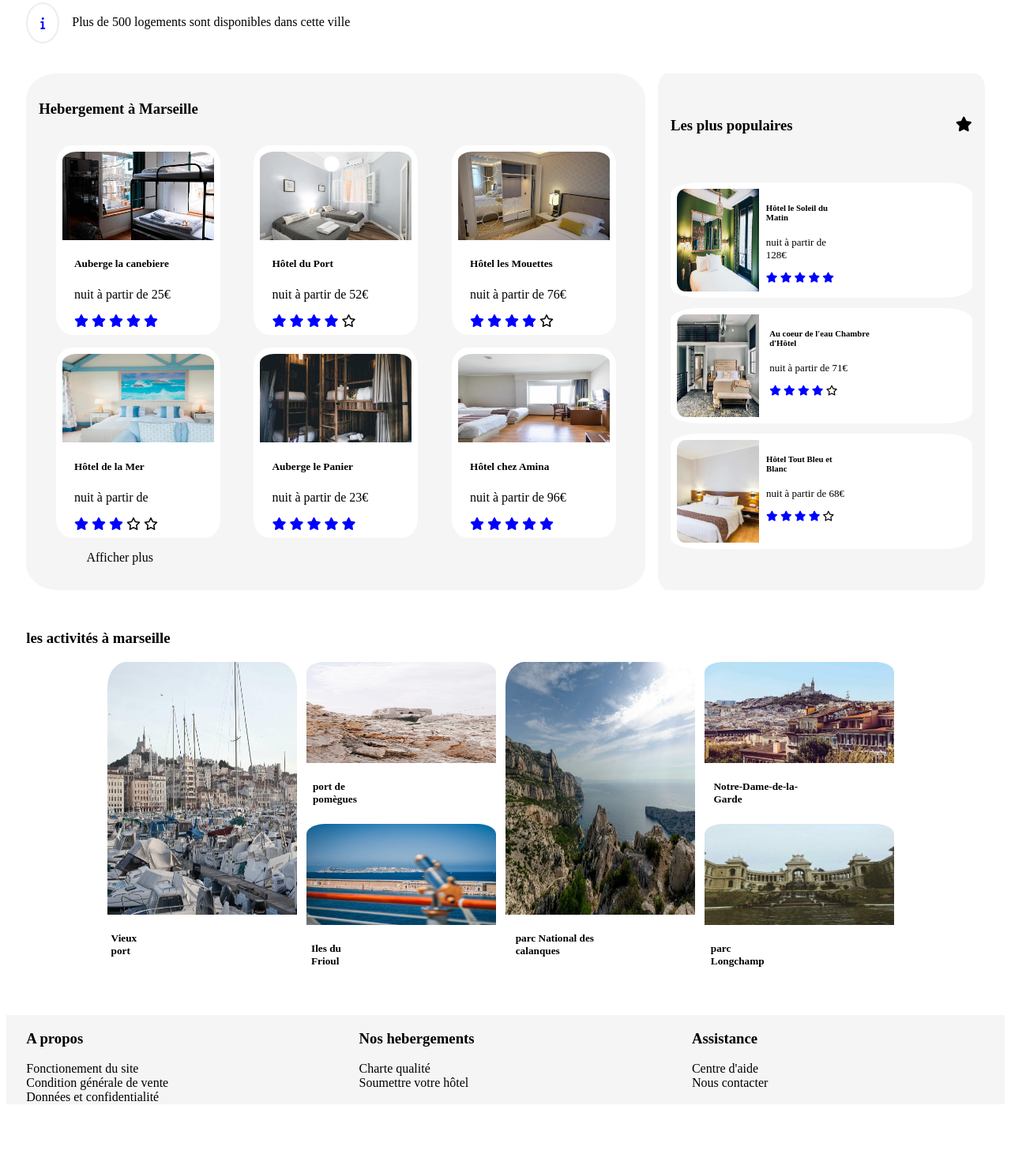
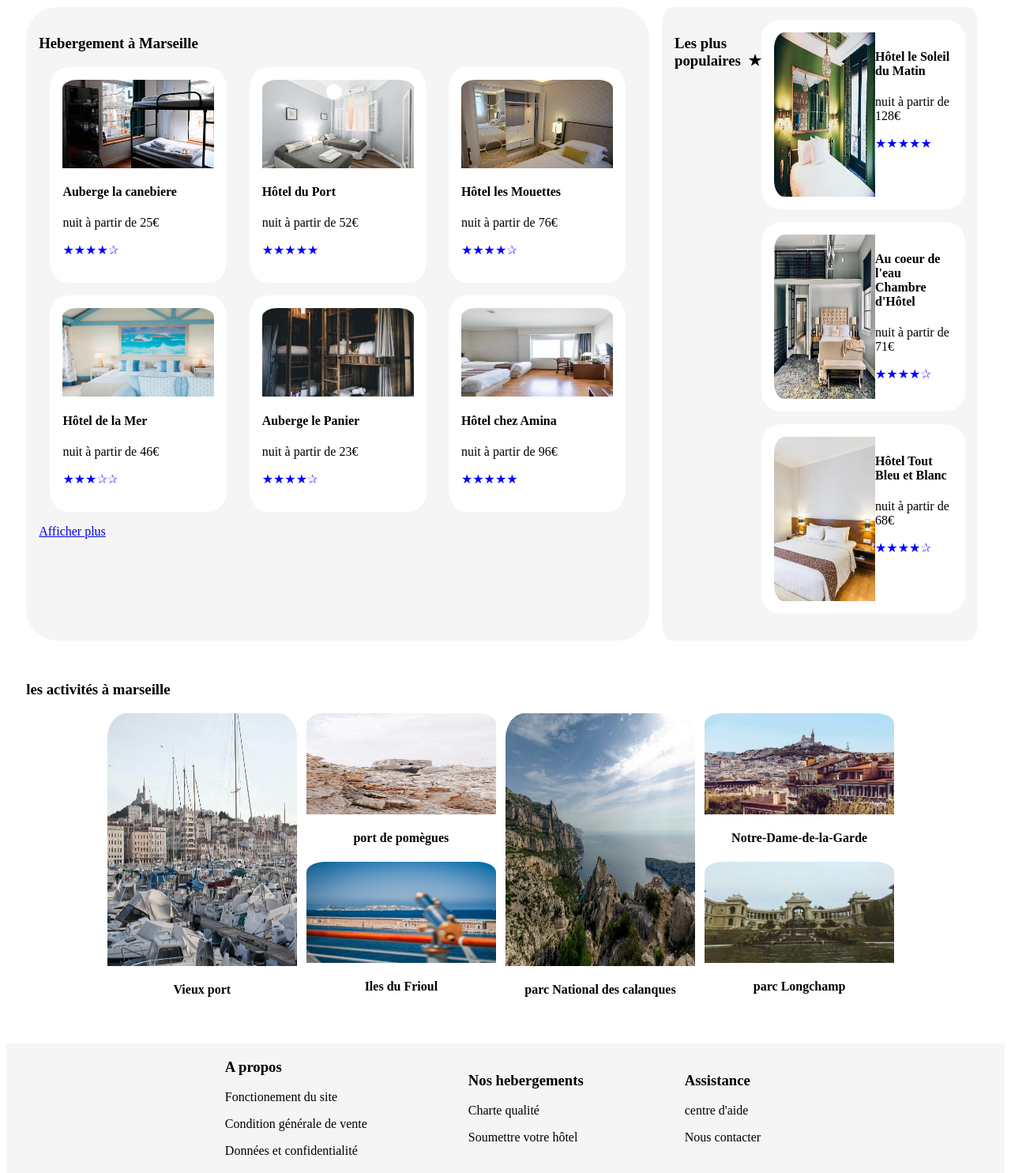
Before and after one commit to nadjiZz/projetbooki_nadji_diane, a plain HTML site: page index.html in a window 1280 px wide. Shown: the part 348-1833 px from the top of the page at 79% size. Before the commit the page ends 1754 px from the top, so only its background shows below. Drawn offline with Linux system fonts and the light colour scheme.

Commit message:
Revert "Mofifier"

```diff
--- a/index.html
+++ b/index.html
@@ -1,5 +1,6 @@
 <!DOCTYPE html>
 <html lang="Fr">
+
 <head>
   <meta charset="UTF-8">
   <meta http-equiv="X-UA-Compatible" content="IE=edge">
@@ -9,15 +10,14 @@
   <link rel="shortcut icon" href="siteweb_files/Booki.png">
   <script src="https://kit.fontawesome.com/174fd1685f.js" crossorigin="anonymous"></script>
   <title>Booki</title>
-  <!-- Liens vers les media-queries : -->
-  <link rel="stylesheet" href="./css/media-query-tab.css" media="screen and (min-width: 760px) and (max-width: 991px)"> <!-- Pour Tablettes -->
-  <link rel="stylesheet" href="./css/media-query-mob.css" media="screen and (max-width:759px)"> <!-- Pour Mobiles -->
-  <!--Lien pour le css -->
+
+  <!--section css -->
   <link rel="stylesheet" href="lib/style.css">
 </head>
 <!-- corps du projet -->
 <body>
   <header>
+      <!-- la nav bar -->
       <nav id="navigation">
             <img class="Imgbooki" src="siteweb_files/Booki.png" alt="logo_Booki">
               <a href="active">Hebergements</a>
@@ -33,7 +33,7 @@
           <button>Recherche</button>
         </div>
         <div class="filtre">
-            <div class="titrefiltre">Filtres</div>
+            <p>Filtres<p>
             <div class="filtrelist">
               <div class="listfiltre"><i class="fa-solid fa-money-bill-wave"></i><p>Economique</p></div>
               <div class="listfiltre"><i class="fa-solid fa-child-reaching"></i><p>Familial</p></div>
@@ -41,53 +41,34 @@
               <div class="listfiltre"><i class="fa-solid fa-dog"></i><p>Animaux autorisés</p></div>
             </div>
         </div>
-      <div class="info"><i class="fas fa-info"></i>
-      <p>Plus de 500 logements sont disponibles dans cette ville</p>
-      </div>
-    </header>
+      <div class="info"><i class="fa-solid fa-circle-info"></i>
+        Plus de 500 logements sont disponibles dans cette ville</div>
+  </header>
   <section id="contenu">
       <div class="hebergement_marseille">
         <h3>Hebergement à Marseille</h3>
         <div class=ligne>
           <div class="item"><img src="siteweb_files/cannebiere.jpg" alt="Auberge la canebiere" class="imag">
             <div class="itmtext">
-              <h5>Auberge la canebiere</h5>
+              <h4>Auberge la canebiere</h4>
               <p>nuit à partir de <a class="value">25&euro;</a></p>
-              <span class="stars flex-row">
-                <i class="fas fa-star star"></i>
-                <i class="fas fa-star star"></i>
-                <i class="fas fa-star star"></i>
-                <i class="fas fa-star star"></i>
-                <i class="fas fa-star star"></i>
-            </span>
+              <P class="etoile">&#9733;&#9733;&#9733;&#9733;<a class="opacité">&#10032;</a></P>
             </div>
           </div>
           <div class="item">
             <img src="siteweb_files/port.jpg" alt="Hôtel du Port" class="imag">
             <div class="itmtext">
-              <h5>Hôtel du Port</h5>
+              <h4>Hôtel du Port</h4>
               <p>nuit à partir de <a class="value">52&euro;</a></p>
-              <span class="stars flex-row">
-                <i class="fas fa-star star"></i>
-                <i class="fas fa-star star"></i>
-                <i class="fas fa-star star"></i>
-                <i class="fas fa-star star"></i>
-                <i class="fa-regular fa-star"></i>
-            </span>
+              <P class="etoile">&#9733;&#9733;&#9733;&#9733;&#9733;</P>
             </div>
           </div>
           <div class="item">
             <img src="siteweb_files/mouette.jpg" alt="Hôtel les Mouettes" class="imag">
             <div class="itmtext">
-              <h5>Hôtel les Mouettes</h5>
+              <h4>Hôtel les Mouettes</h4>
               <p>nuit à partir de <a class="value">76&euro;</a></p>
-              <span class="stars flex-row">
-                <i class="fas fa-star star"></i>
-                <i class="fas fa-star star"></i>
-                <i class="fas fa-star star"></i>
-                <i class="fas fa-star star"></i>
-                <i class="fa-regular fa-star"></i>
-            </span>
+              <P class="etoile">&#9733;&#9733;&#9733;&#9733;<a class="opacité">&#10032;</a></P>
             </div>
           </div>
         </div>
@@ -95,91 +76,55 @@
           <div class="item">
             <img src="siteweb_files/mer.jpg" alt="Hôtel de la Mer" class="imag">
             <div class="itmtext">
-              <h5>Hôtel de la Mer</h5>
-              <p>nuit à partir de </p>
-              <span class="stars flex-row">
-                <i class="fas fa-star star"></i>
-                <i class="fas fa-star star"></i>
-                <i class="fas fa-star star"></i>
-                <i class="fa-regular fa-star"></i>
-                <i class="fa-regular fa-star"></i>
-            </span>
+              <h4>Hôtel de la Mer</h4>
+              <p>nuit à partir de <a class="value">46&euro;</a></p>
+              <P class="etoile">&#9733;&#9733;&#9733;<a class="opacité">&#10032;&#10032;</a></P>
             </div>
           </div>
           <div class="item">
             <img src="siteweb_files/panier.jpg" alt="Auberge le Panier" class="imag">
             <div class="itmtext">
-              <h5>Auberge le Panier</h5>
+              <h4>Auberge le Panier</h4>
               <p>nuit à partir de <a class="value">23&euro;</a></p>
-              <span class="stars flex-row">
-                <i class="fas fa-star star"></i>
-                <i class="fas fa-star star"></i>
-                <i class="fas fa-star star"></i>
-                <i class="fas fa-star star"></i>
-                <i class="fas fa-star star"></i>
-            </span>
+              <P class="etoile">&#9733;&#9733;&#9733;&#9733;<a class="opacité">&#10032;</a></P>
             </div>
           </div>
           <div class="item">
             <img src="siteweb_files/amina.jpg" alt="Hôtel chez Amina" class="imag">
             <div class="itmtext">
-              <h5>Hôtel chez Amina</h5>
+              <h4>Hôtel chez Amina</h4>
               <p>nuit à partir de <a class="value">96&euro;</a></p>
-              <span class="stars flex-row">
-                <i class="fas fa-star star"></i>
-                <i class="fas fa-star star"></i>
-                <i class="fas fa-star star"></i>
-                <i class="fas fa-star star"></i>
-                <i class="fas fa-star star"></i>
-            </span>
+              <P class="etoile">&#9733;&#9733;&#9733;&#9733;&#9733;<a class="opacité"></a></P>
             </div>
           </div>
         </div>
-        <p>Afficher plus</p>
+        <a href="Afficher plus">Afficher plus</a>
       </div>
       <div id="populaire">
-        <h3 class="espacement">Les plus populaires <i class="fas fa-star star"></i></h3>
+        <h3>Les plus populaires <a class="ecart">&#9733;</a></h3>
         <div class=block>
           <div class="items">
             <img src="siteweb_files/soleil.jpg" alt="Hôtel le Soleil du Matin" class="image">
             <div class="itmtext">
-              <h5>Hôtel le Soleil du Matin</h5>
+              <h4>Hôtel le Soleil du Matin</h4>
               <p>nuit à partir de <a class="value">128&euro;</a></p>
-              <span class="stars">
-                <i class="fas fa-star star"></i>
-                <i class="fas fa-star star"></i>
-                <i class="fas fa-star star"></i>
-                <i class="fas fa-star star"></i>
-                <i class="fas fa-star star"></i>
-            </span>
+              <P class="etoile">&#9733;&#9733;&#9733;&#9733;&#9733;</P>
             </div>
           </div>
           <div class="items">
             <img src="siteweb_files/coeur.jpg" alt="Au coeur de l'eau Chambre d'Hôtel" class="image">
             <div class="itmtext">
-              <h5>Au coeur de l'eau Chambre d'Hôtel</h5>
+              <h4>Au coeur de l'eau Chambre d'Hôtel</h4>
               <p>nuit à partir de <a class="value">71&euro;</a></p>
-              <span class="stars flex-row">
-                <i class="fas fa-star star"></i>
-                <i class="fas fa-star star"></i>
-                <i class="fas fa-star star"></i>
-                <i class="fas fa-star star"></i>
-                <i class="fa-regular fa-star"></i>
-            </span>
+              <P class="etoile">&#9733;&#9733;&#9733;&#9733;<a class="opacité">&#10032;</a></P>
             </div>
           </div>
           <div class="items">
             <img src="siteweb_files/bleublanc.jpg" alt="Hôtel Tout Bleu et Blanc" class="image">
             <div class="itmtext">
-              <h5>Hôtel Tout Bleu et Blanc</h5>
+              <h4>Hôtel Tout Bleu et Blanc</h4>
               <p>nuit à partir de <a class="value">68&euro;</a></p>
-              <span class="stars flex-row">
-                <i class="fas fa-star star"></i>
-                <i class="fas fa-star star"></i>
-                <i class="fas fa-star star"></i>
-                <i class="fas fa-star star"></i>
-                <i class="fa-regular fa-star"></i>
-            </span>
+              <P class="etoile">&#9733;&#9733;&#9733;&#9733;<a class="opacité">&#10032;</a></P>
             </div>
           </div>
         </div>
@@ -192,7 +137,7 @@
             <div class="iten">
               <img src="siteweb_files/vieuxport.jpg" alt="Vieux port" class="imge">
               <div class="itmtext">
-                <h5>Vieux port</h5>
+                <h4>Vieux port</h4>
               </div>
             </div>
           </div>
@@ -200,13 +145,13 @@
             <div class="itenn">
               <img src="siteweb_files/pomegue.jpg" alt="port de pomègues" class="imagee">
               <div class="itmtext">
-                <h5>port de pomègues</h5>
+                <h4>port de pomègues</h4>
               </div>
             </div>
             <div class="itenn">
               <img src="siteweb_files/fioul.jpg" alt="Iles du Frioul" class="imgee">
               <div class="itmtext">
-                <h5>Iles du Frioul</h5>
+                <h4>Iles du Frioul</h4>
               </div>
             </div>
           </div>
@@ -214,7 +159,7 @@
             <div class="iten">
               <img src="siteweb_files/calandre.jpg" alt="parc National des calanques" class="imge">
               <div class="itmtext">
-                <h5>parc National des calanques</h5>
+                <h4>parc National des calanques</h4>
               </div>
             </div>
           </div>
@@ -222,34 +167,34 @@
             <div class="itenn">
               <img src="siteweb_files/n-d-garde.jpg" alt="Notre-Dame-de-la-Garde" class="imgee">
               <div class="itmtext">
-                <h5>Notre-Dame-de-la-Garde</h5>
+                <h4>Notre-Dame-de-la-Garde</h4>
               </div>
             </div>
             <div class="itenn">
               <img src="siteweb_files/longchamp.jpg" alt="parc Longchamp" class="imagee">
               <div class="itmtext">
-                <h5>parc Longchamp</h5>
+                <h4>parc Longchamp</h4>
               </div>
             </div>
           </div>
         </div>
     </div>
   <footer>
-      <div class="foot">
+      <div class="propos">
         <h3>A propos</h3>
-          <a href="#" class="foot_element">Fonctionement du site</a>
-          <a href="#" class="foot_element">Condition générale de vente</a>
-          <a href="#" class="foot_element">Données et confidentialité</a>
+          <p>Fonctionement du site</p>
+          <p>Condition générale de vente</p>
+          <p>Données et confidentialité</p>
       </div>
-      <div class="foot">
+      <div class="propos">
         <h3>Nos hebergements</h3>
-          <a href="#" class="foot_element">Charte qualité</a>
-          <a href="#" class="foot_element">Soumettre votre hôtel</a>
+          <p>Charte qualité</p>
+          <p>Soumettre votre hôtel</p>
       </div>
-      <div class="foot">
+      <div class="propos">
         <h3>Assistance</h3>
-          <a href="#" class="foot_element">Centre d'aide</a>
-          <a href="#" class="foot_element">Nous contacter</a>
+          <p>centre d'aide</p>
+          <p>Nous contacter</p>
       </div>
   </footer>
 </body>
```
Also changed, not shown: lib/style.css, 1 other file.
